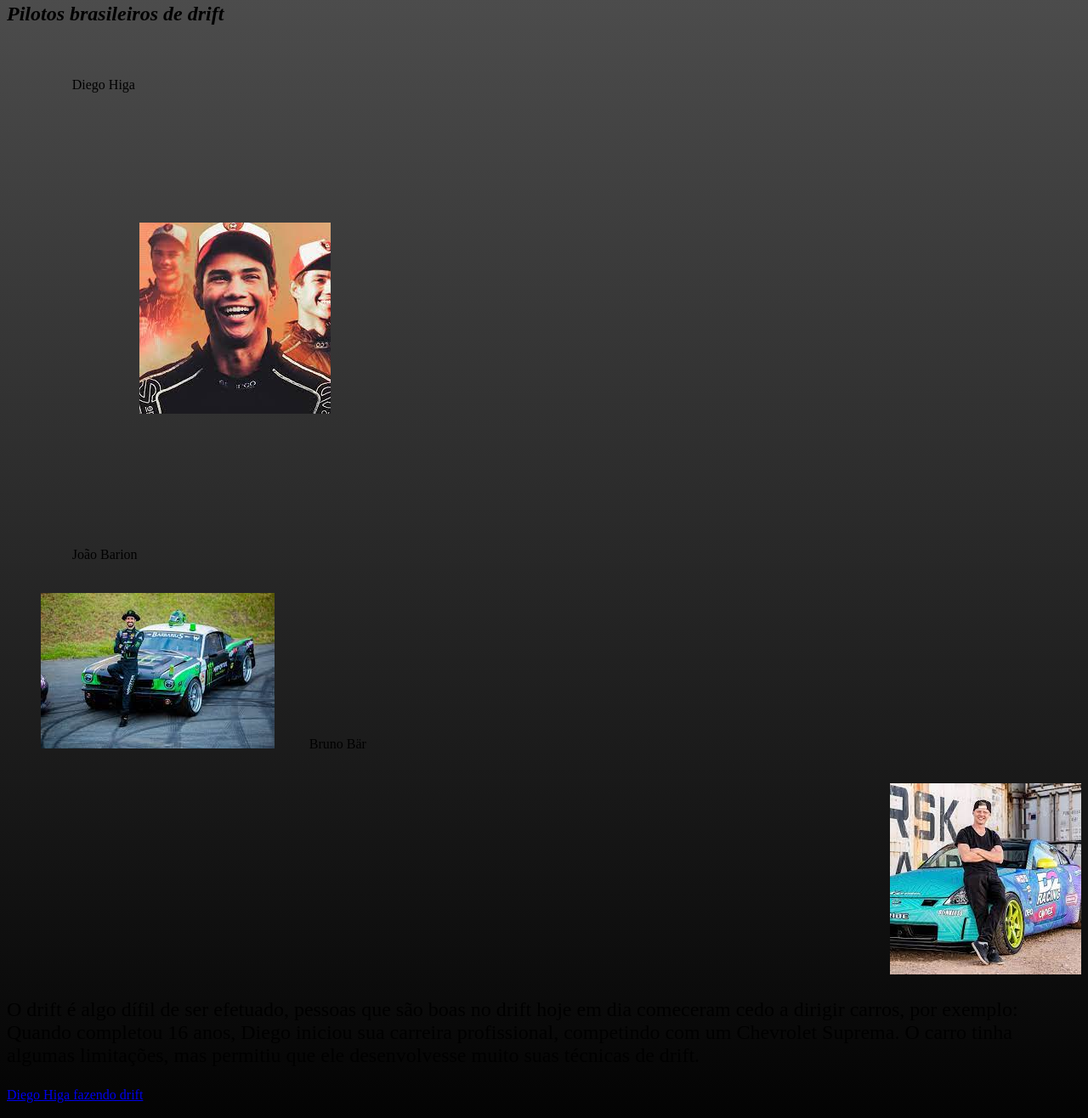
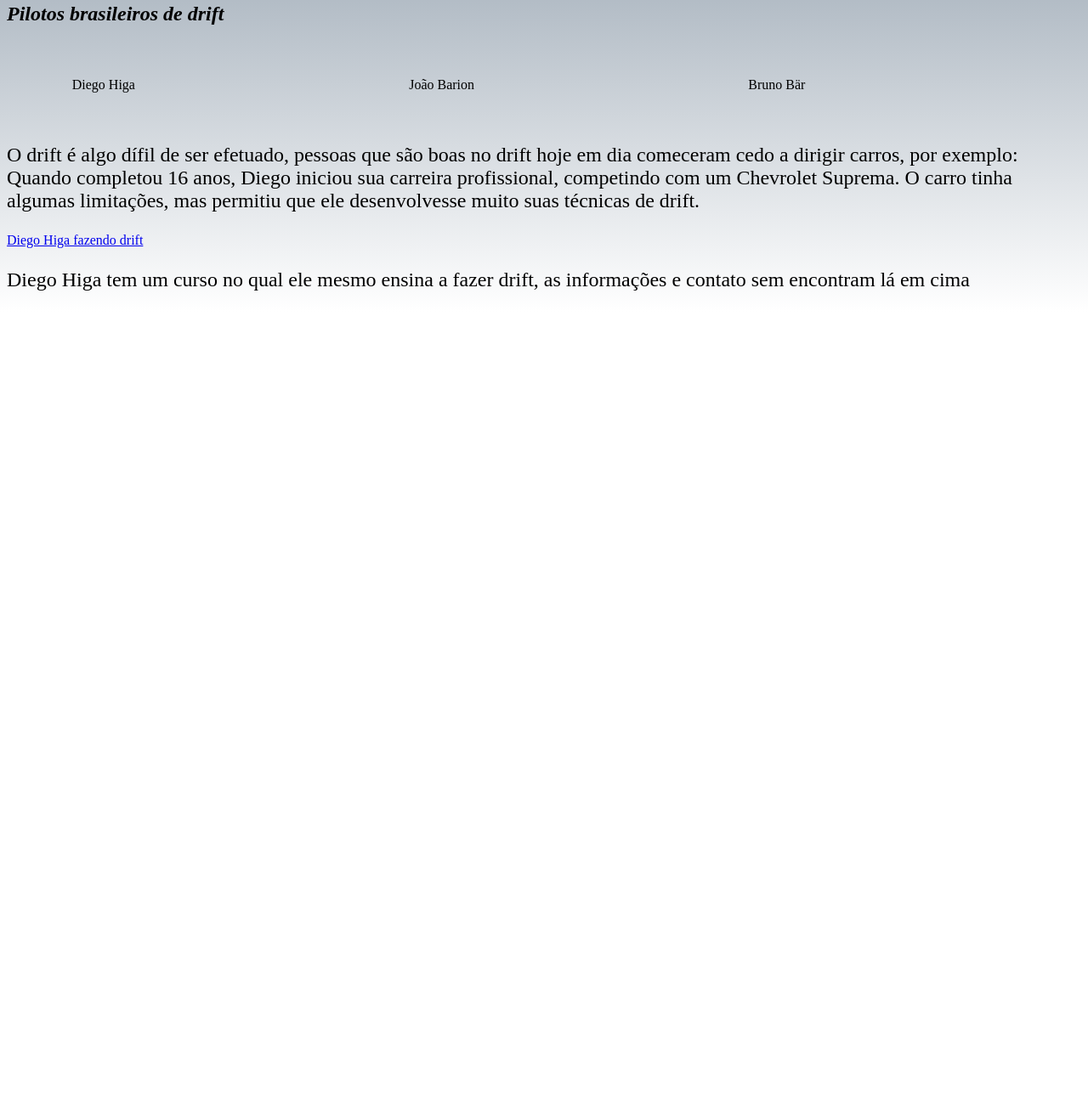
Before and after one commit to naxttan/natancss, a plain HTML site: page index.html in a window 1280 px wide. Shown: the part 944-2260 px from the top of the page at 85% size. After the commit the page ends 1311 px from the top, so only its background shows below. Drawn offline with Linux system fonts and the light colour scheme.

Commit message:
Add files via upload

```diff
--- a/index.html
+++ b/index.html
@@ -43,19 +43,13 @@
         <ul>
 
             <li class="lista"> Diego Higa</li>
-            <div class="divlist">
-            <img  class="divlist" src="diegohiga.jpg">
-            </div>
+
 
             <li class="lista"> João Barion</li>
-            <div class="divlist2"></div>
-            <img class="imglist2" src="joaobarion.jpg">
-            </div>
+
 
             <li class="lista"> Bruno Bär</li>
-            <div class="divlist3">
-            <img class="imglist3" src="brunobar.jpg">
-            </div>
+
             </ul>
         <p> O drift é algo dífil de ser efetuado, pessoas que são boas no drift hoje em dia comeceram cedo a dirigir carros, por exemplo:
             Quando completou 16 anos, Diego iniciou sua carreira profissional, competindo com um Chevrolet Suprema. O carro tinha algumas
--- a/natan.css
+++ b/natan.css
@@ -5,7 +5,7 @@ h1 {
 body {
     background-color: lightslategray;
     color: black;
-    background: linear-gradient(gray, black);
+    background: linear-gradient(gray, lightslategray, white );
 }
 h3 {
     font-size: x-large;
@@ -31,20 +31,7 @@ h3 {
 p {
     font-size: x-large;
 }
-.divlist {
-    text-align: left;
-    padding: 5%
-}
 
-.divlist2 {
-    text-align: center;
-}
-.divlist3 {
-    text-align: right;
-}
-.imglist2 {
-    text-align: center;
-}
 nav a{
     text-transform: uppercase;
     color: lightblue;
```
